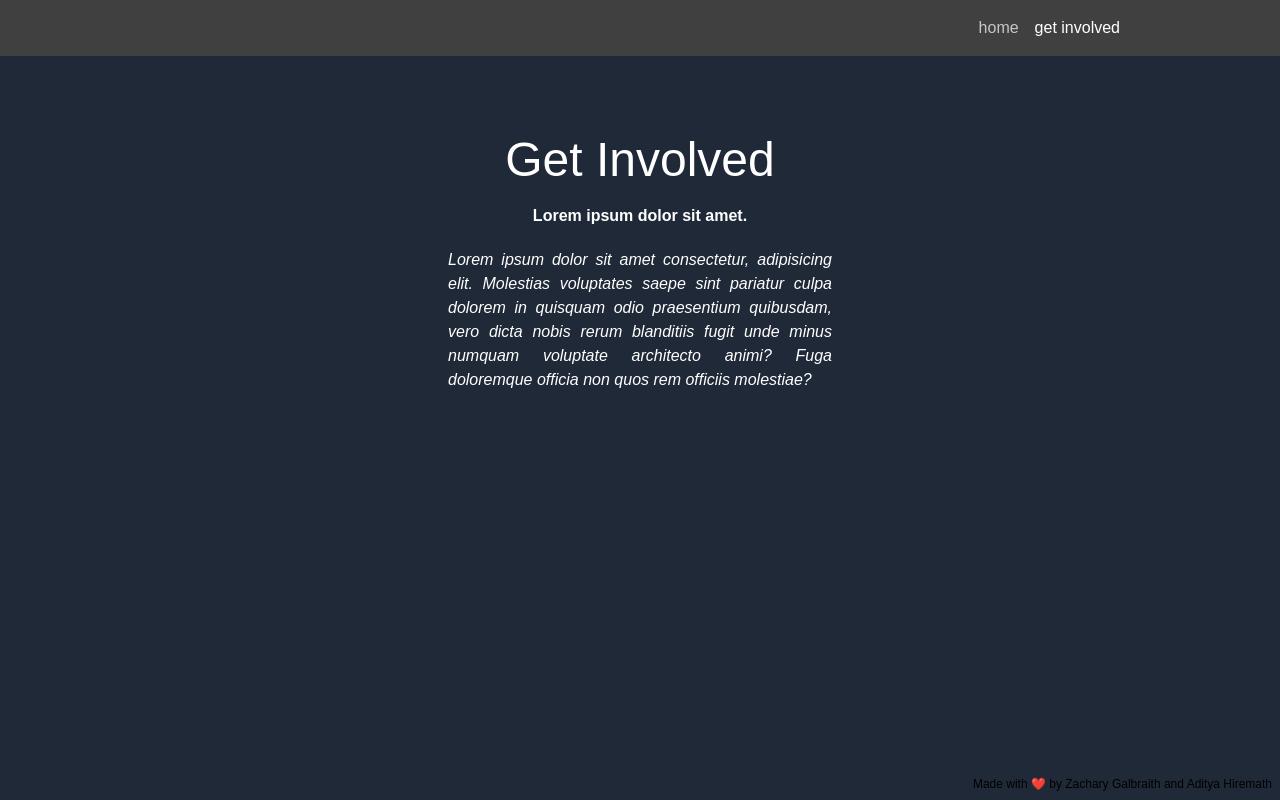
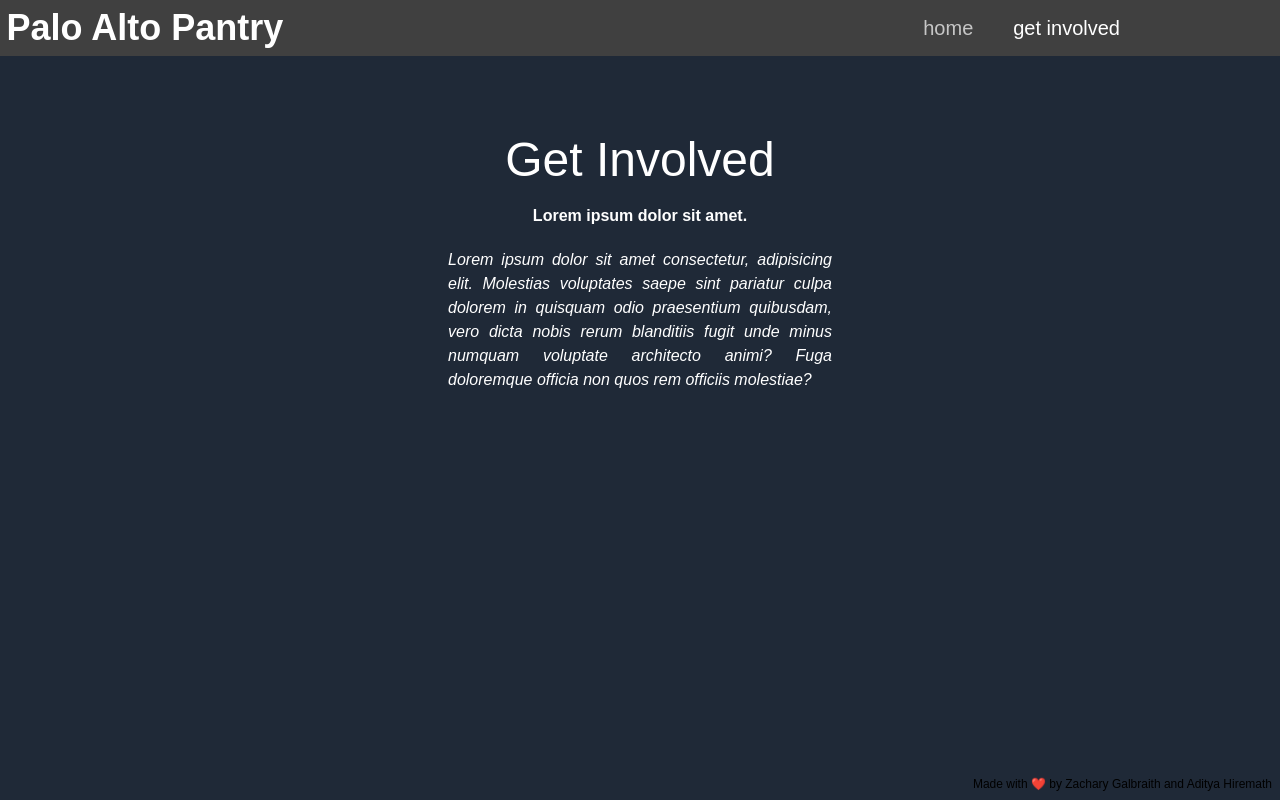
Before and after one commit to zachgalbs/PaloAltoPantry, a website: page src/getinvolved.html in a window 1280 px wide. Shown: the top 800 px of the page. Drawn offline with Linux system fonts and the light colour scheme.

Commit message:
Made the navbar look better

```diff
--- a/src/custom.css
+++ b/src/custom.css
@@ -12,3 +12,6 @@ body {
 #aboutUsContainer {
     height: 100vh;
 }
+#paloAltoPantryNavText {
+    padding-right: 50vw;
+}
--- a/src/getinvolved.html
+++ b/src/getinvolved.html
@@ -9,11 +9,10 @@
 </head>
 <body class="bg-gray-100">
 
-<div class="flex justify-end bg-neutral-700 h-14 pl-40 pr-40 text-white font-thin">
-
-    <a class="mt-4 mr-4 text-center hover:animate-pulse opacity-70" href="index.html">home</a>
-    <a class="mt-4 text-center" href="getinvolved.html">get involved</a>
-
+<div class="flex justify-end bg-neutral-700 h-14 pr-40 text-white font-thin">
+    <h1 class="text-4xl font-bold pt-2" id="paloAltoPantryNavText">Palo Alto Pantry</h1>
+    <a class="mt-3.5 text-center text-xl opacity-70 hover:animate-pulse pr-10" href="index.html">home</a>
+    <a class="mt-3.5 text-center text-xl" href="getinvolved.html">get involved</a>
 </div>
 
 <div class="bg-gray-800 h-screen">
```
Also changed, not shown: src/index.html (+4 -5 lines), dist/output.css.
